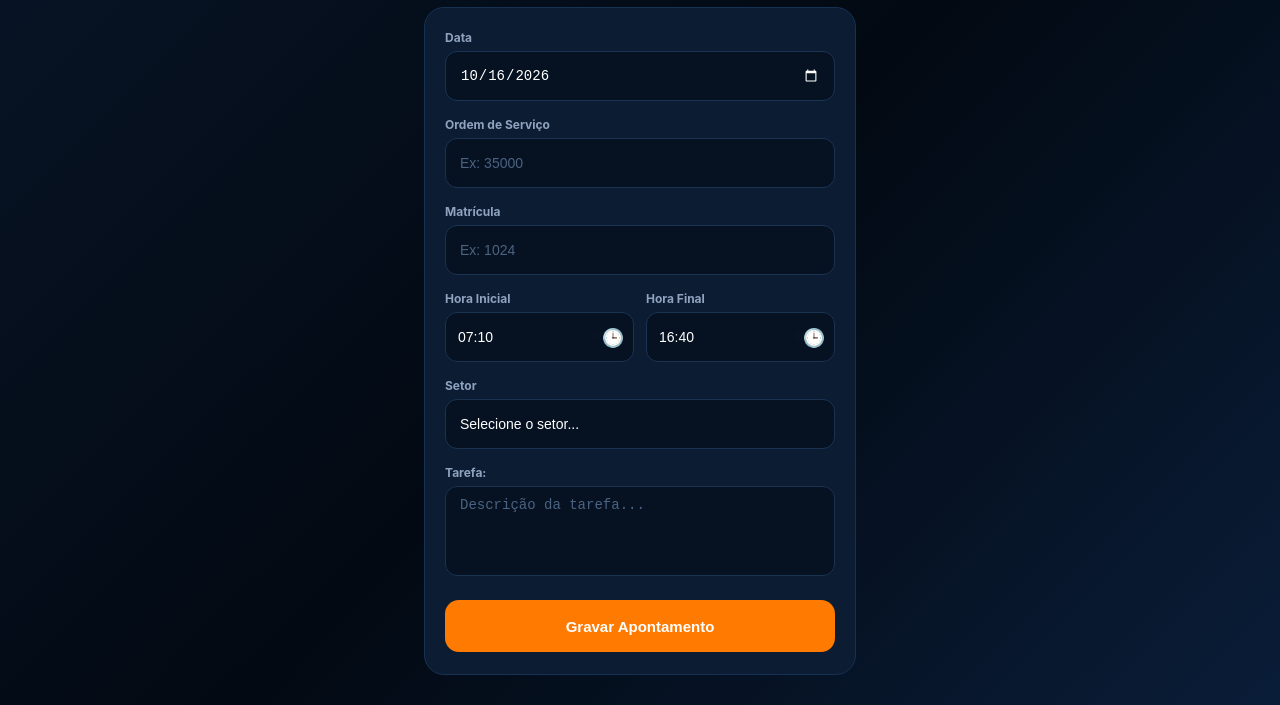
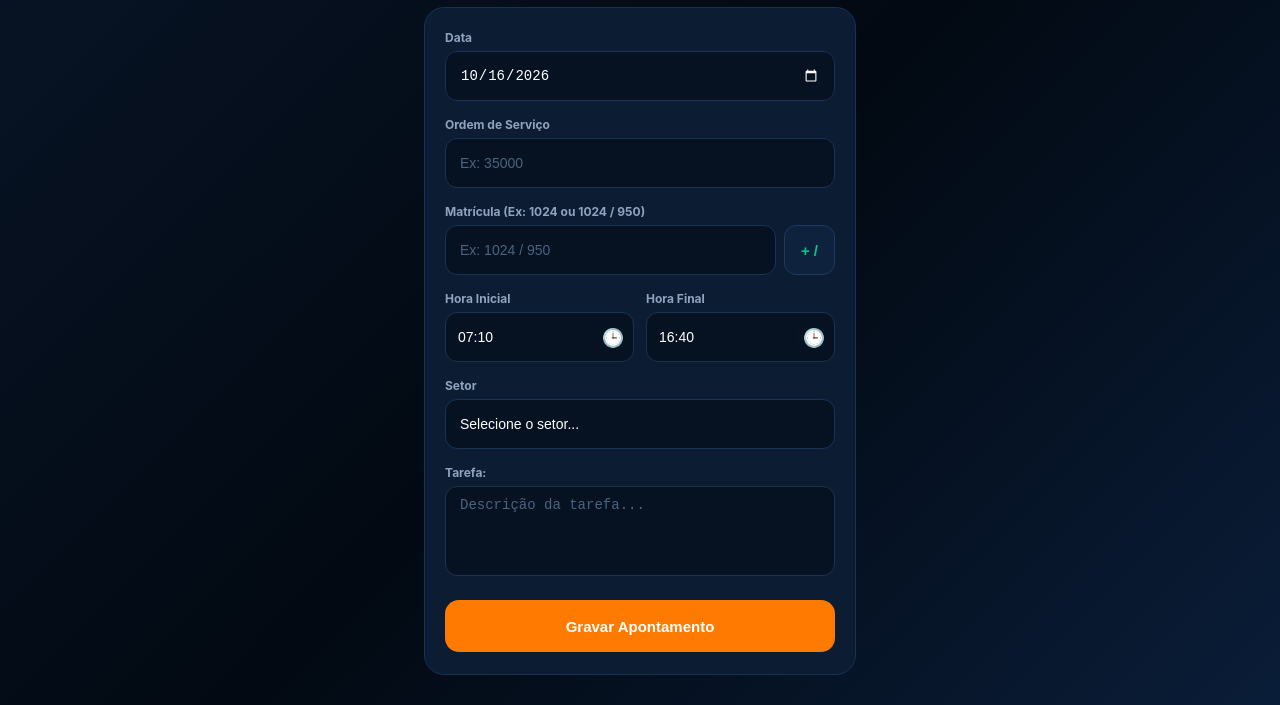
Before and after one commit to MKZim9055/Apontamento, a website: page novoapontamento.html in a window 1280 px wide. Shown: the part 95-800 px from the top of the page. Drawn offline with nearby package versions, Linux system fonts and the light colour scheme; no server answers.

Commit message:
Add files via upload

```diff
--- a/novoapontamento.html
+++ b/novoapontamento.html
@@ -171,6 +171,30 @@
                 .input-box select option {
                     background-color: #061221;
                     color: #FFFFFF;
+                }
+
+        /* Botão Atalho Barra Matrícula */
+        .btn-atalho-barra {
+            background-color: #0E223D;
+            border: 1px solid #1F3A60;
+            color: #00C48C;
+            height: 50px;
+            padding: 0 16px;
+            border-radius: 12px;
+            font-size: 15px;
+            font-weight: 700;
+            cursor: pointer;
+            display: flex;
+            align-items: center;
+            justify-content: center;
+            transition: background-color 0.15s ease, transform 0.1s ease, border-color 0.15s ease;
+            flex-shrink: 0;
+        }
+
+            .btn-atalho-barra:active {
+                transform: scale(0.95);
+                background-color: #173763;
+                border-color: #00C48C;
             }
 
         /* Grid de Horários */
@@ -408,18 +432,26 @@
                     </div>
                 </div>
 
-                <!-- Matrícula Executante -->
+                <!-- Matrícula Executante com Botão Barra -->
                 <div class="input-group">
-                    <label for="txtMatriculaExecutante">Matrícula</label>
-                    <div class="input-box">
+                    <label for="txtMatriculaExecutante">Matrícula (Ex: 1024 ou 1024 / 950)</label>
+                    <div style="display: flex; gap: 8px; width: 100%;">
+                        <div class="input-box" style="flex: 1;">
                             <input type="text"
                                    id="txtMatriculaExecutante"
-                               placeholder="Ex: 1024"
-                               inputmode="text"
+                                   placeholder="Ex: 1024 / 950"
+                                   inputmode="numeric"
                                    oninput="formatarMatricula(this)"
                                    autocomplete="off"
                                    spellcheck="false"
                                    required />
+                        </div>
+                        <button type="button"
+                                class="btn-atalho-barra"
+                                onclick="inserirSeparadorMatricula()"
+                                title="Adicionar separador para mais executantes">
+                            + /
+                        </button>
                     </div>
                 </div>
 
@@ -874,6 +906,26 @@
         }
 
         // =========================================================================
+        // ATALHO E FORMATAÇÃO DE MATRÍCULA
+        // =========================================================================
+        function formatarMatricula(input) {
+            // Permite somente números, barras e espaços
+            input.value = input.value.replace(/[^0-9/ ]/g, '');
+        }
+
+        function inserirSeparadorMatricula() {
+            const input = document.getElementById('txtMatriculaExecutante');
+            let valor = input.value.trim();
+
+            // Só insere se houver algo digitado e se o último caractere não for barra
+            if (valor.length > 0 && !valor.endsWith('/')) {
+                input.value = valor + ' / ';
+            }
+            // Devolve o foco para manter o teclado numérico aberto no celular
+            input.focus();
+        }
+
+        // =========================================================================
         // VERIFICAÇÃO DE DUPLICIDADE NO BANCO LOCAL
         // =========================================================================
         async function verificarApontamentoDuplicado(os, data, horaInicio, horaFim, idLocalIgnorar = null, idRemotoIgnorar = null) {
@@ -1181,7 +1233,6 @@
 
                     const remotoId = _apontamentoRemotoEdicao.id;
 
-                    // IMPORTANTE: Não enviamos 'matricula_usuario' aqui para preservar a autoria original do operador
                     const payloadUpdateRemoto = {
                         ordemservico: os,
                         setor: setor,
@@ -1294,11 +1345,6 @@
             }
         }
 
-        function formatarMatricula(input) {
-            // Permite apenas números (0-9), barra (/) e espaço ( )
-            input.value = input.value.replace(/[^0-9/ ]/g, '');
-        }
-
         function onVoltarTapped() {
             if (window.history.length > 1) {
                 window.history.back();
```
Lines whose indentation alone changed are shown as unchanged.
